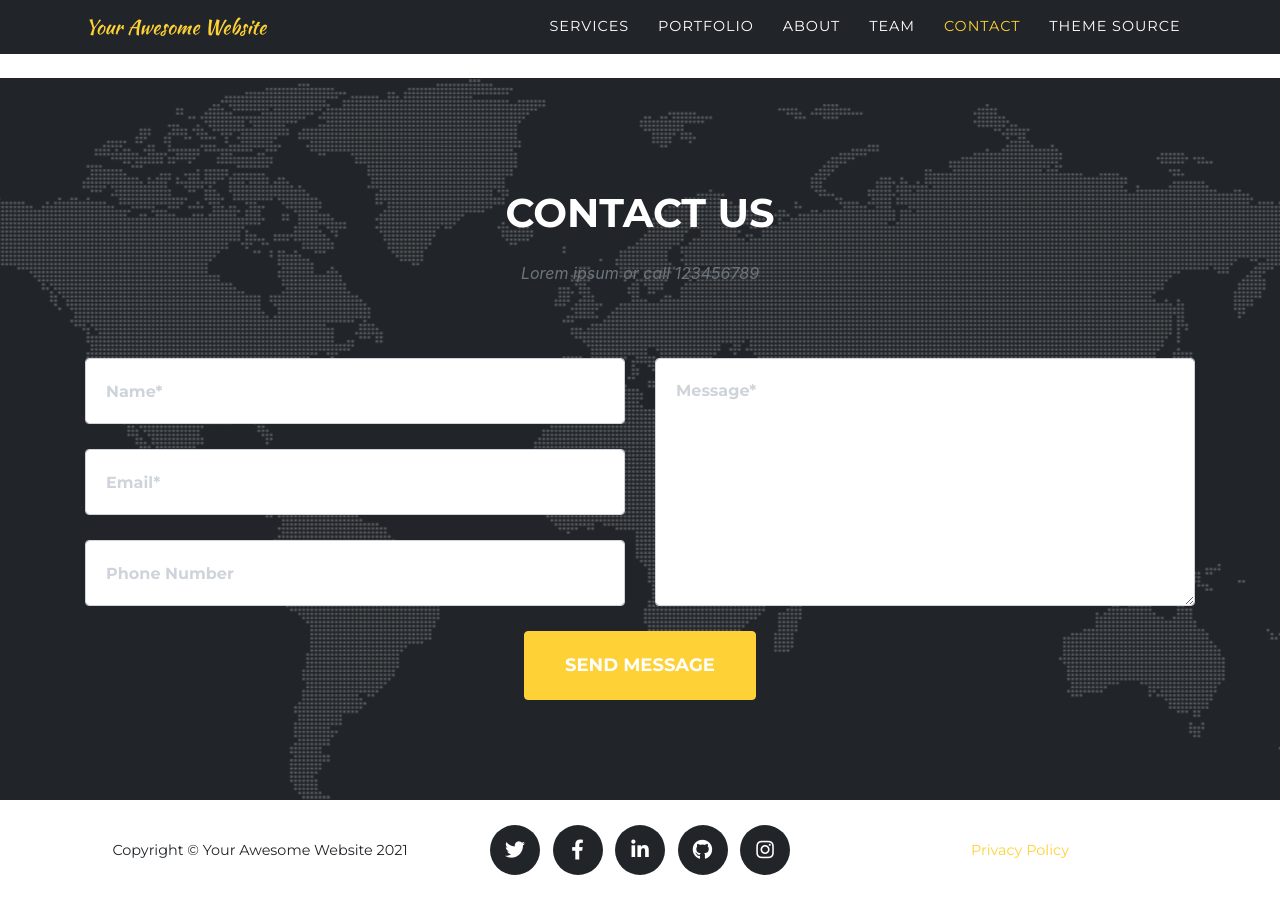
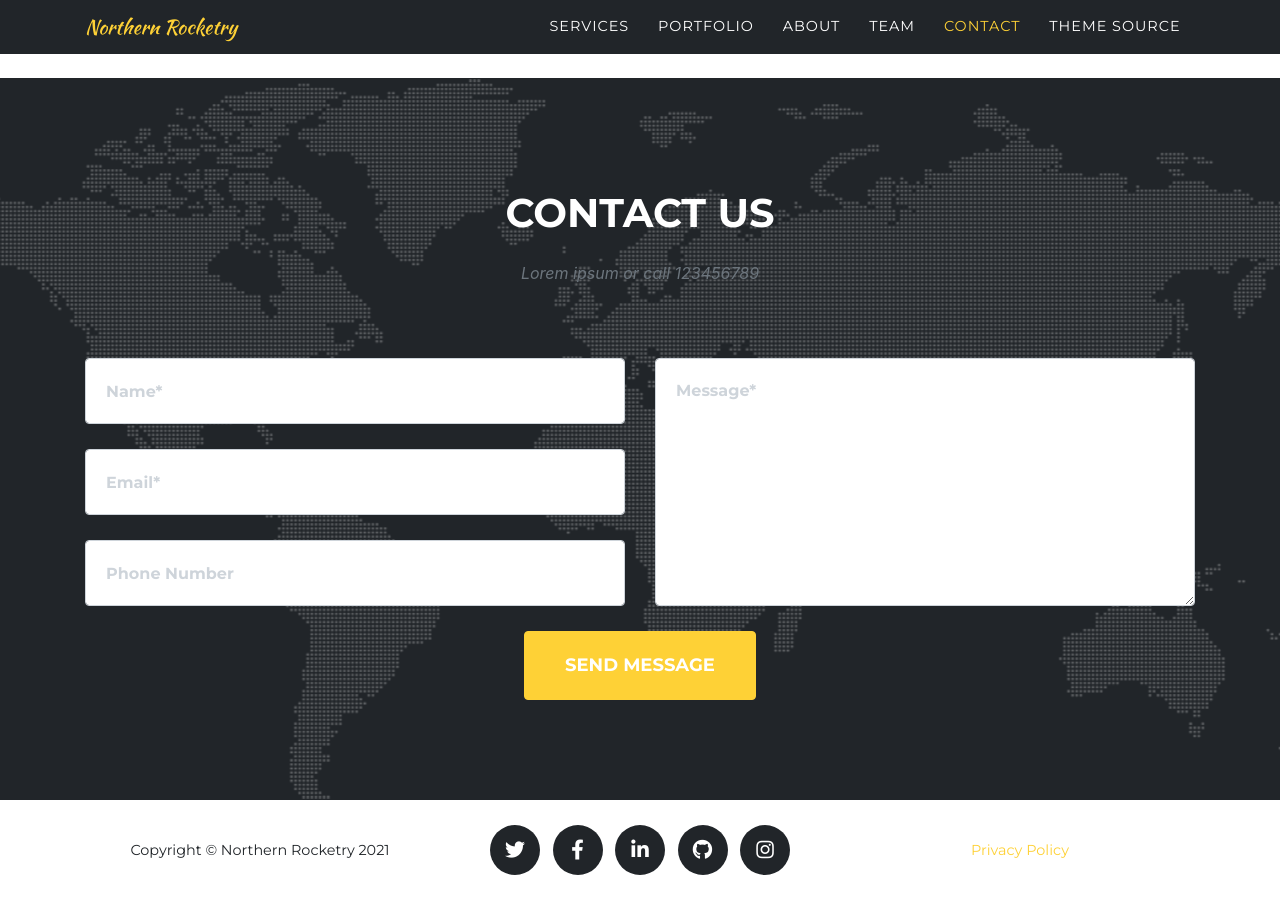
Before and after one commit to njkboys/nrw, a Jekyll site: the page built from index.md, in a window 1280 px wide and 900 px high, scrolled down 5261 px. Built offline with Jekyll 4.4.1, drawn with Linux system fonts in a browser that asks for light colours; some web fonts are replaced.

Commit message:
Update _config.yml

```diff
--- a/_config.yml
+++ b/_config.yml
@@ -16,10 +16,10 @@ theme: jekyll-agency
 url    : "" # the base hostname & protocol for your site, e.g. http://example.com
 baseurl: "" # the subpath of your site, e.g. /blog
 
-title      : Your Awesome Website
-email      : your-email@example.com #this is also the email contact forms will go to
-description: "Site description"
-author     : Your Name
+title      : Northern Rocketry
+email      : nathanriethman@yahoo.com #this is also the email contact forms will go to
+description: "Northern Rocketry"
+author     : Nathan
 # logo:     #optional, defaults to site title
   # path: assets\img\clients\creative-market.jpg
   # height: 60 #height in px, defaults to 52px
```
